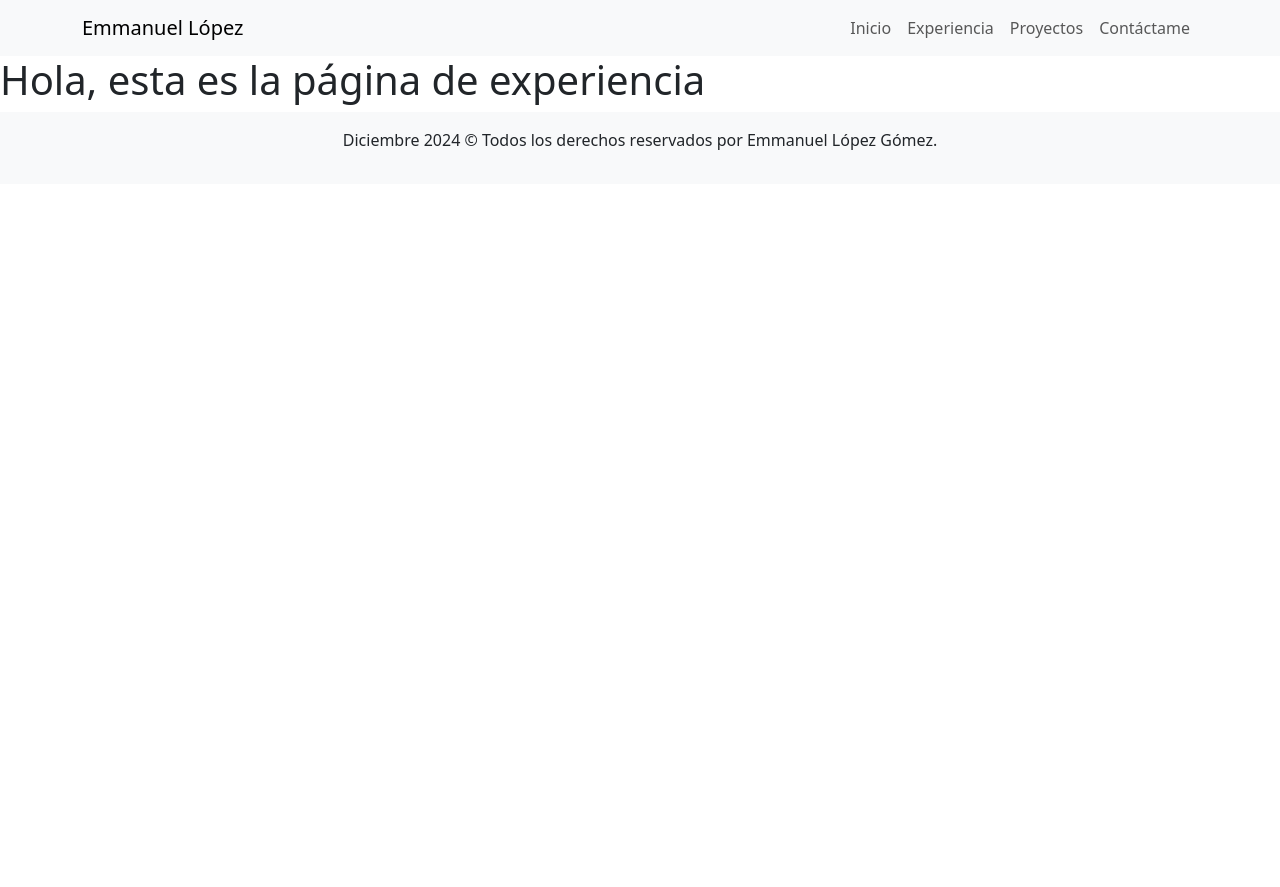
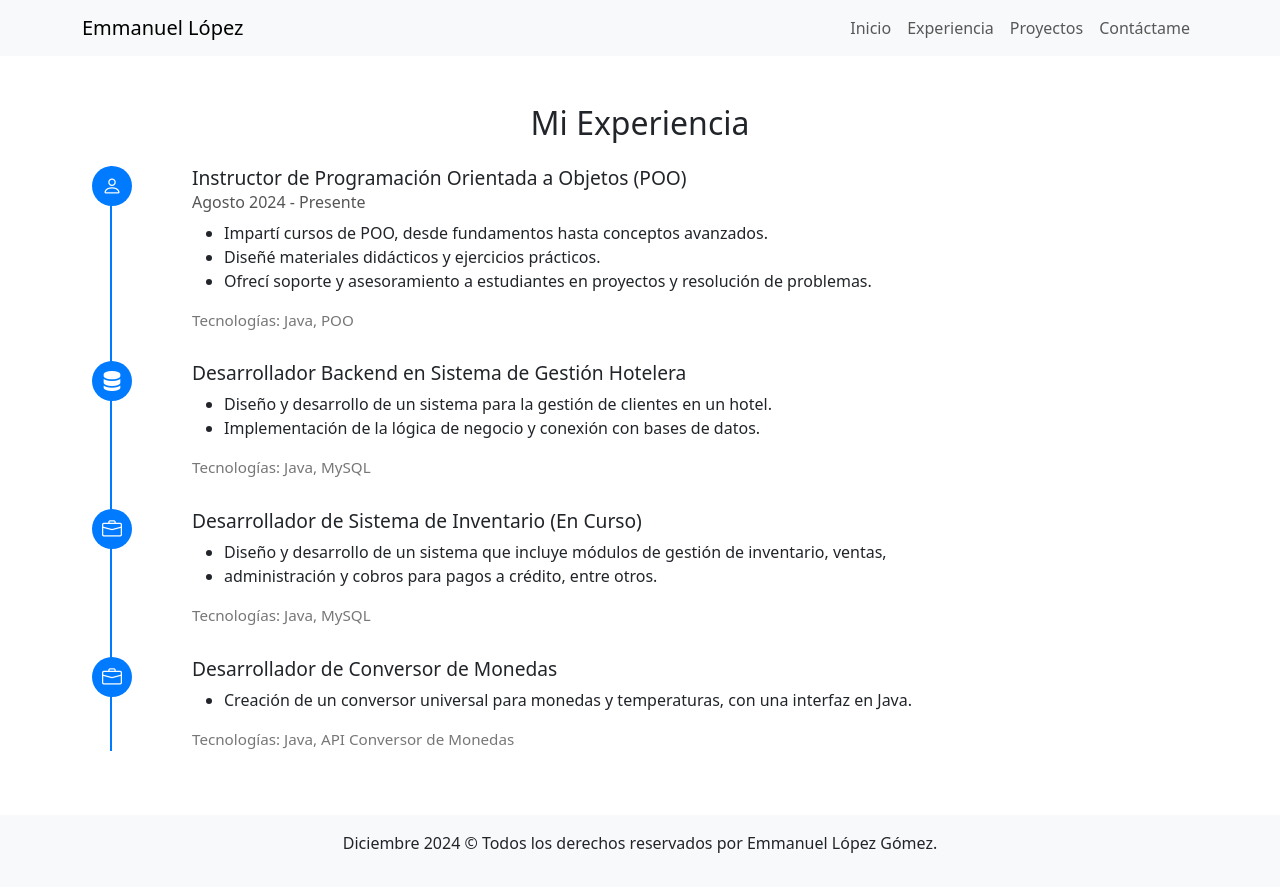
Before and after one commit to Emmlg/Portfolio-Emmlg, a React (Vite) app: page /experiencia in a window 1280 px wide. Before the commit the page ends 800 px from the top, so only its background shows below. Built offline with nearby package versions, Linux system fonts and the light colour scheme.

Commit message:
feat(Experiencia):add component and structure

```diff
--- a/package.json
+++ b/package.json
@@ -14,6 +14,7 @@
     "@types/bootstrap": "^5.2.10",
     "boostrap": "^2.0.0",
     "bootstrap": "^5.3.3",
+    "bootstrap-icons": "^1.11.3",
     "react": "^18.3.1",
     "react-dom": "^18.3.1",
     "react-router-dom": "^6.28.0"
--- /dev/null
+++ b/src/Styles/experiencia.css
@@ -0,0 +1,58 @@
+.timeline {
+    position: relative;
+    padding-left: 30px; /* Alineamos a la izquierda */
+    padding-right: 30px;
+}
+
+.timeline::before {
+    content: '';
+    position: absolute;
+    left: 28px; /* Coloca la línea al inicio */
+    height: 100%;
+    border-left: 2px solid #007bff;
+    top: 0;
+}
+
+.timeline-item {
+    position: relative;
+    margin-bottom: 30px;
+    padding-left: 20px;
+}
+
+.timeline-item:last-child {
+    margin-bottom: 0;
+}
+
+.timeline-icon {
+    position: absolute;
+    left: -20px;
+    top: 0;
+    width: 40px;
+    height: 40px;
+    background-color: #007bff;
+    color: white;
+    border-radius: 50%;
+    display: flex;
+    justify-content: center;
+    align-items: center;
+    font-size: 20px;
+}
+
+.timeline-content {
+    margin-left: 60px;
+}
+
+.timeline-content h4 {
+    font-size: 1.2rem;
+    margin-bottom: 10px;
+}
+
+.timeline-content h5 {
+    font-size: 1rem;
+    color: #555;
+}
+
+.timeline-content p {
+    font-size: 0.95rem;
+    color: #777;
+}
--- a/src/pages/Experiencia.tsx
+++ b/src/pages/Experiencia.tsx
@@ -1,12 +1,53 @@
-
-import React from 'react';
-
-const Experiencia: React.FC = () => {
+import React from "react";
+import TimelineItem from '../Components/TimelineItem';
+import "bootstrap-icons/font/bootstrap-icons.css";
+import '../Styles/experiencia.css'
+const Timeline: React.FC = () => {
   return (
-    <div>
-      <h1>Hola, esta es la página de experiencia</h1>
+    <div className="container py-5">
+      <h2 className="text-center mb-4">Mi Experiencia</h2>
+      <div className="timeline">
+        <TimelineItem
+          title="Instructor de Programación Orientada a Objetos (POO)"
+          timePeriod="Agosto 2024 - Presente"
+          description={[
+            "Impartí cursos de POO, desde fundamentos hasta conceptos avanzados.",
+            "Diseñé materiales didácticos y ejercicios prácticos.",
+            "Ofrecí soporte y asesoramiento a estudiantes en proyectos y resolución de problemas."
+          ]}
+          technologies="Java, POO"
+          icon="bi bi-person"
+        />
+        <TimelineItem
+          title="Desarrollador Backend en Sistema de Gestión Hotelera"
+          timePeriod=""
+          description={[
+            "Diseño y desarrollo de un sistema para la gestión de clientes en un hotel.",
+            "Implementación de la lógica de negocio y conexión con bases de datos."
+          ]}
+          technologies="Java, MySQL"
+          icon="bi bi-server"
+        />
+        <TimelineItem
+          title="Desarrollador de Sistema de Inventario (En Curso)"
+          timePeriod=""
+          description={[
+            "Diseño y desarrollo de un sistema que incluye módulos de gestión de inventario, ventas,",
+            "administración y cobros para pagos a crédito, entre otros."
+          ]}
+          technologies="Java, MySQL"
+        />
+        <TimelineItem
+          title="Desarrollador de Conversor de Monedas"
+          timePeriod=""
+          description={[
+            "Creación de un conversor universal para monedas y temperaturas, con una interfaz en Java."
+          ]}
+          technologies="Java, API Conversor de Monedas"
+        />
+      </div>
     </div>
   );
 };
 
-export default Experiencia;
+export default Timeline;
```
Also changed, not shown: 1 other file (tests, documents, lock files or other folders).
